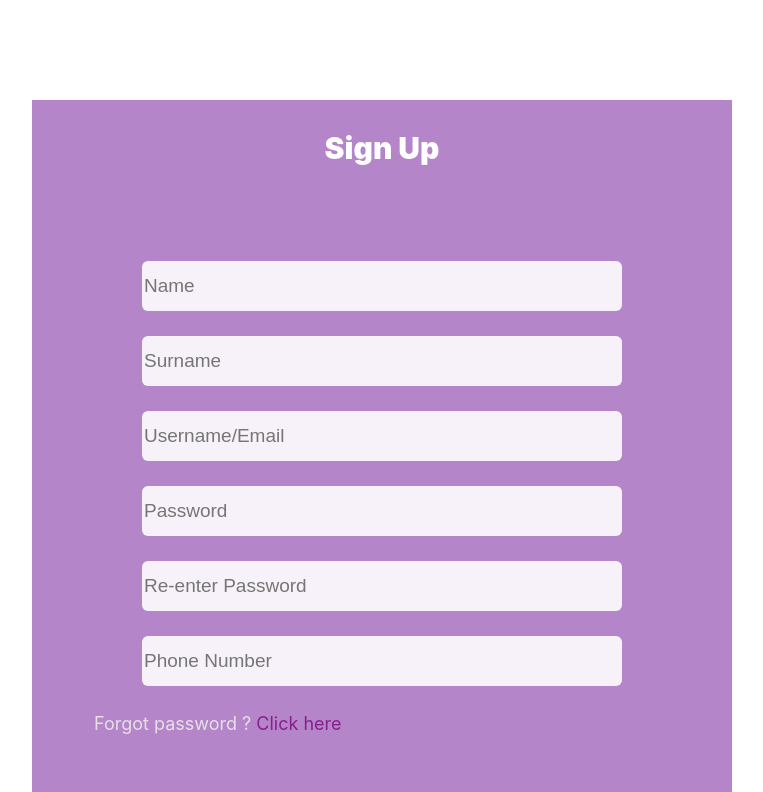
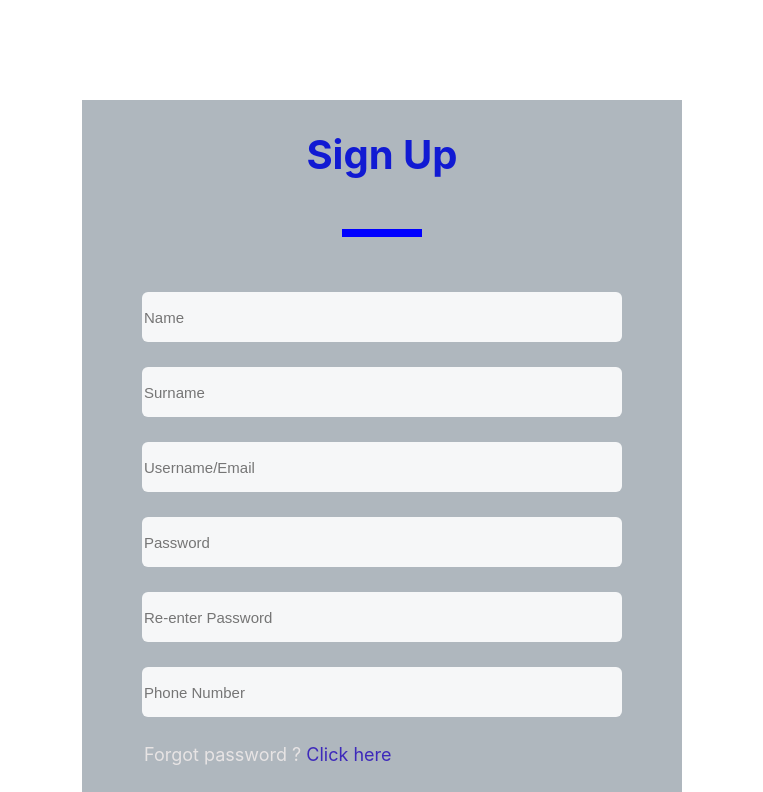
Before and after one commit to ynhx/clocking-system, a React (Create React App) app: page / in a window 1280 px wide. Shown: the top 792 px of the page, without its empty margins (258-1021 px from the left). Built offline with nearby package versions, Linux system fonts and the light colour scheme.

Commit message:
Latest changes

```diff
--- a/src/Components/LoginSignUp/LoginSignUp.css
+++ b/src/Components/LoginSignUp/LoginSignUp.css
@@ -3,8 +3,8 @@
   flex-direction: column;
   margin: auto;
   margin-top: 100px;
-  width: 700px;
-  background-color: rgba(161, 103, 187, 0.793);
+  width: 600px;
+  background-color: rgba(137, 150, 159, 0.678);
   padding-bottom: 30px;
 }
 
@@ -17,17 +17,18 @@
     margin-top: 30px;
 
 }
+
+.text{
+   color: rgb(17, 26, 211);
+   font-size: 40px;
+   font-weight: 700;
+}
 .underline{
-    width: 61px;
-    height: 6px;
-    background: blue;
-    background-radius: 9px;
+   width: 80px;
+   height: 8px;
+   background: blue;
+   background-radius: 9px;
 
- }
-.text{
-   color: white;
-   font-size: 30px;
-   font-weight: 1000;
 }
 
 .inputs{
@@ -50,13 +51,12 @@
 .inputs input{
 
    height: 50px;
-   width: 400px;
+   width: 300px;
    background: transparent;
    border: none;
    outline: none;
    color: grey;
-   font-size: 19px;
-
+   font-size: 15px;
 }
 .Forgot-password{
    padding-left: 62px;
@@ -65,7 +65,7 @@
    font-size: 18px;
 }
 .Forgot-password span{
-   color: rgba(128, 0, 128, 0.792);
+   color: rgba(31, 4, 186, 0.792);
    cursor: pointer;
 
 }
@@ -88,3 +88,7 @@
    cursor: pointer;
 
 }
+.gray{
+   background: grey;
+   color: rgb(90, 88, 92);
+}
--- a/src/Components/LoginSignUp/LoginSignUp.jsx
+++ b/src/Components/LoginSignUp/LoginSignUp.jsx
@@ -1,11 +1,15 @@
-import React from 'react'
+import React, { useState } from 'react'
 import './LoginSignUp.css'
 const LoginSignUp = () => {
+
+  const[action, setAction] = useState("Sign Up");
+
   return (
     <div className='container'>
          <div className="header">
-            <div className="text">Sign Up</div>
+            <div className="text">{action}</div>
              <div className="header"></div>
+             <div className="underline"></div>
          </div>
 
         <div className="inputs">
@@ -37,8 +41,8 @@ const LoginSignUp = () => {
         <div className="Forgot-password">Forgot password ? <span>Click here</span></div>
 
         <div className="submit-container">
-            <div className="submit">Sign Up</div>
-            <div className="submit">Login</div>
+            <div className={action==="Login"?"submit gray": "submit"}>Sign Up</div>
+            <div className={action==="Sign Up"?"submit gray": "submit"} >Login</div>
         </div>
     </div>
   )
--- a/src/index.css
+++ b/src/index.css
@@ -5,8 +5,8 @@ body {
     sans-serif;
   -webkit-font-smoothing: antialiased;
   -moz-osx-font-smoothing: grayscale;
-  height: 100px;
-  background: linear-gradient(hsl(225, 90%, 28%));
+  height: 50vh;
+  background: linear-gradient(rgb(250, 251, 253));
 }
 
 code {
```
